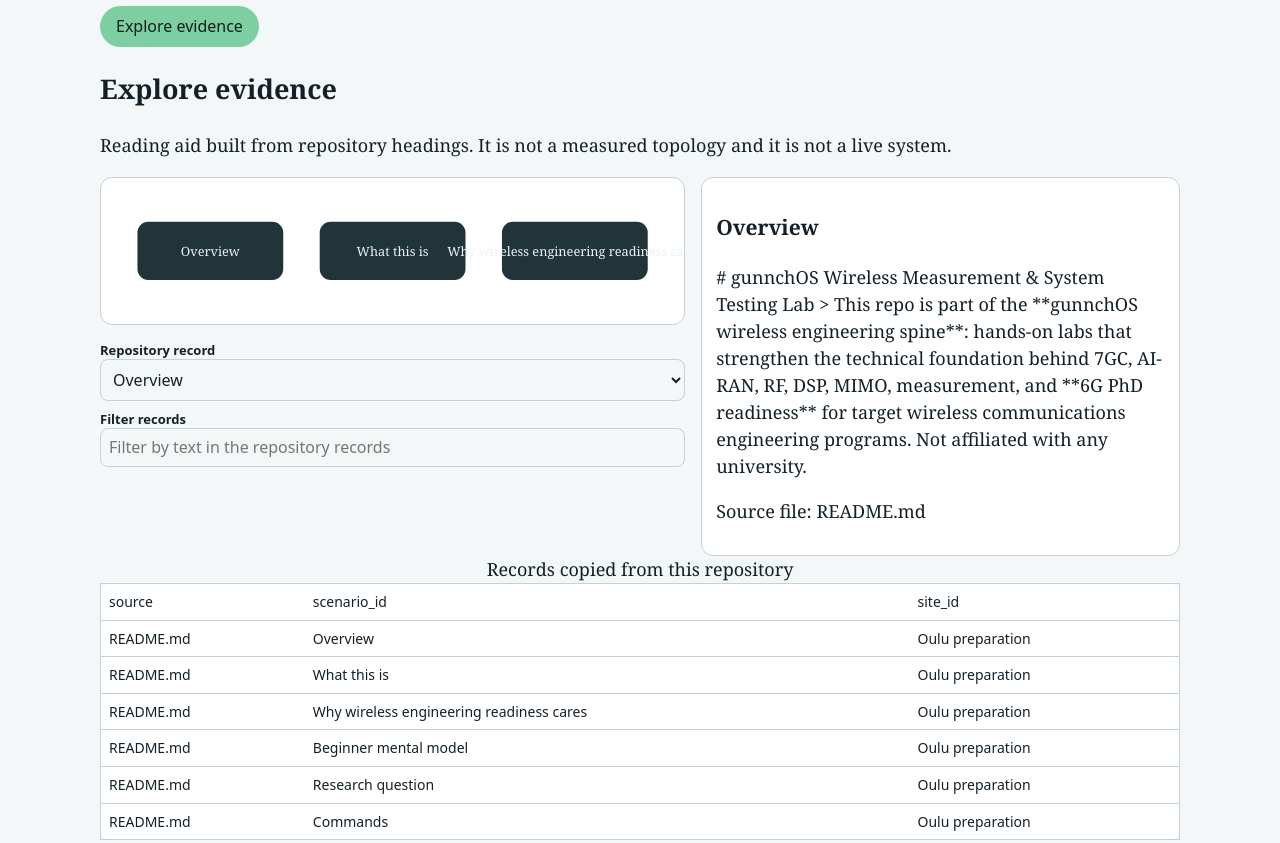
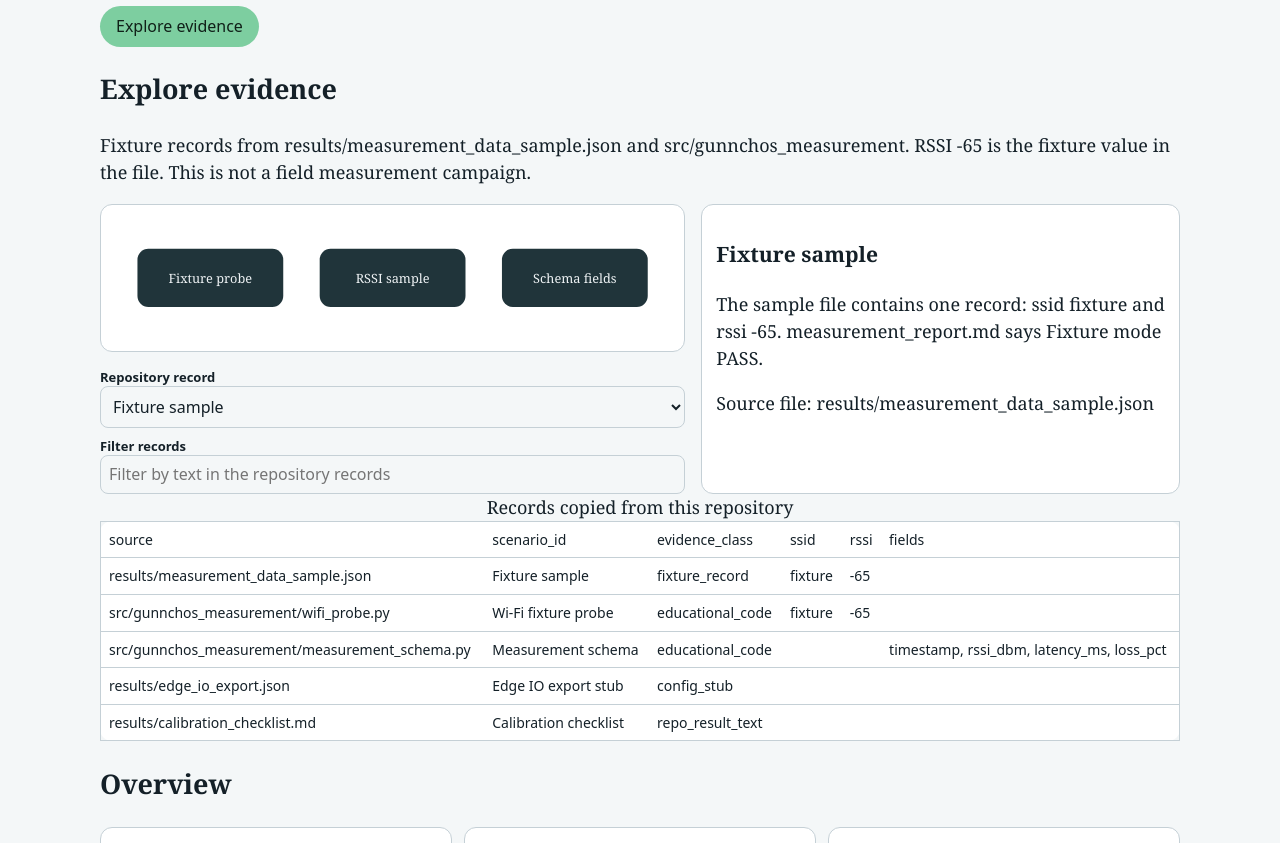
Before and after one commit to gunnchOS3k/oulu-wireless-measurement-system-testing-lab, a plain HTML site: page web-surface/public/index.html in a window 1280 px wide. Shown: the part 300-1143 px from the top of the page. Drawn offline with Linux system fonts and the light colour scheme.

Commit message:
Show repository records in the explorer without claiming a measured topology.

```diff
--- a/web-surface/public/explore.json
+++ b/web-surface/public/explore.json
@@ -1,64 +1,67 @@
 {
   "schema": "gunnchos.surfacekit.v2",
   "measured_topology": false,
-  "diagram_note": "Reading aid built from repository headings. It is not a measured topology and it is not a live system.",
+  "diagram_note": "Fixture records from results/measurement_data_sample.json and src/gunnchos_measurement. RSSI -65 is the fixture value in the file. This is not a field measurement campaign.",
   "nodes": [
     {
-      "id": "overview",
-      "label": "Overview"
+      "id": "fixture",
+      "label": "Fixture probe"
     },
     {
-      "id": "what-this-is",
-      "label": "What this is"
+      "id": "rssi",
+      "label": "RSSI sample"
     },
     {
-      "id": "why-wireless-engineering-readiness-cares",
-      "label": "Why wireless engineering readiness cares"
-    },
-    {
-      "id": "beginner-mental-model",
-      "label": "Beginner mental model"
+      "id": "schema",
+      "label": "Schema fields"
     }
   ],
   "rows": [
     {
-      "source": "README.md",
-      "scenario_id": "Overview",
-      "site_id": "Oulu preparation",
-      "ethical_framing": "# gunnchOS Wireless Measurement & System Testing Lab > This repo is part of the **gunnchOS wireless engineering spine**: hands-on labs that strengthen the technical foundation behind 7GC, AI-RAN, RF, DSP, MIMO, measurement, and **6G PhD readiness** for target wireless communications engineering programs. Not affiliated with any university."
+      "source": "results/measurement_data_sample.json",
+      "scenario_id": "Fixture sample",
+      "evidence_class": "fixture_record",
+      "ethical_framing": "The sample file contains one record: ssid fixture and rssi -65. measurement_report.md says Fixture mode PASS.",
+      "ssid": "fixture",
+      "rssi": -65
     },
     {
-      "source": "README.md",
-      "scenario_id": "What this is",
-      "site_id": "Oulu preparation",
-      "ethical_framing": "Research and teaching lab for **target wireless communications engineering programs**-aligned skills \u2014 built as an independent portfolio project."
+      "source": "src/gunnchos_measurement/wifi_probe.py",
+      "scenario_id": "Wi-Fi fixture probe",
+      "evidence_class": "educational_code",
+      "ethical_framing": "probe_fixture returns ssid fixture and rssi -65. It does not scan a network.",
+      "ssid": "fixture",
+      "rssi": "-65"
     },
     {
-      "source": "README.md",
-      "scenario_id": "Why wireless engineering readiness cares",
-      "site_id": "Oulu preparation",
-      "ethical_framing": "Latency, loss, RSSI fixtures \u2014 links edge-io-measurement-node."
+      "source": "src/gunnchos_measurement/measurement_schema.py",
+      "scenario_id": "Measurement schema",
+      "evidence_class": "educational_code",
+      "ethical_framing": "FIELDS lists timestamp, rssi_dbm, latency_ms, and loss_pct.",
+      "fields": "timestamp, rssi_dbm, latency_ms, loss_pct"
     },
     {
-      "source": "README.md",
-      "scenario_id": "Beginner mental model",
-      "site_id": "Oulu preparation",
-      "ethical_framing": "Start with `docs/learning_notes.md`, run `make e2e`, open `results/figures/`."
+      "source": "results/edge_io_export.json",
+      "scenario_id": "Edge IO export stub",
+      "evidence_class": "config_stub",
+      "ethical_framing": "edge_io_export.json contains only format edge-io-v1.",
+      "format": "edge-io-v1"
     },
     {
-      "source": "README.md",
-      "scenario_id": "Research question",
-      "site_id": "Oulu preparation",
-      "ethical_framing": "See `paper/draft.md`."
-    },
-    {
-      "source": "README.md",
-      "scenario_id": "Commands",
-      "site_id": "Oulu preparation",
-      "ethical_framing": "make install && make test && make e2e"
+      "source": "results/calibration_checklist.md",
+      "scenario_id": "Calibration checklist",
+      "evidence_class": "repo_result_text",
+      "ethical_framing": "calibration_checklist.md still has an open item: Cable cal.",
+      "open_item": "Cable cal"
     }
   ],
-  "sources": [],
+  "sources": [
+    "results/measurement_data_sample.json",
+    "src/gunnchos_measurement/wifi_probe.py",
+    "src/gunnchos_measurement/measurement_schema.py",
+    "results/edge_io_export.json",
+    "results/calibration_checklist.md"
+  ],
   "sections": [
     {
       "id": "overview",
@@ -105,7 +108,7 @@
     "docs/diagrams/README.md",
     "docs/learning_notes.md"
   ],
-  "methods": "",
+  "methods": "Methods are the fixture probe and schema in src/gunnchos_measurement. The only sample is results/measurement_data_sample.json with ssid fixture and rssi -65. That is fixture mode, not a field campaign. Cable calibration is still an open checklist item.",
   "cards": [],
   "runtime_mode": "PRECOMPUTED",
   "runtime_boot": false
--- a/web-surface/public/index.html
+++ b/web-surface/public/index.html
@@ -48,7 +48,7 @@
     </section>
     <section id="methods" aria-labelledby="methods-title">
       <h2 id="methods-title">Methods</h2>
-      <p>Run the repository locally. This Worker does not execute the native toolchain.</p>
+      <p>Methods are the fixture probe and schema in src/gunnchos_measurement. The only sample is results/measurement_data_sample.json with ssid fixture and rssi -65. That is fixture mode, not a field campaign. Cable calibration is still an open checklist item.</p>
       <p>Native research runtimes stay on a local checkout. This page shows repository records only.</p>
     </section>
     <section id="artifacts" aria-labelledby="artifacts-title">
```
